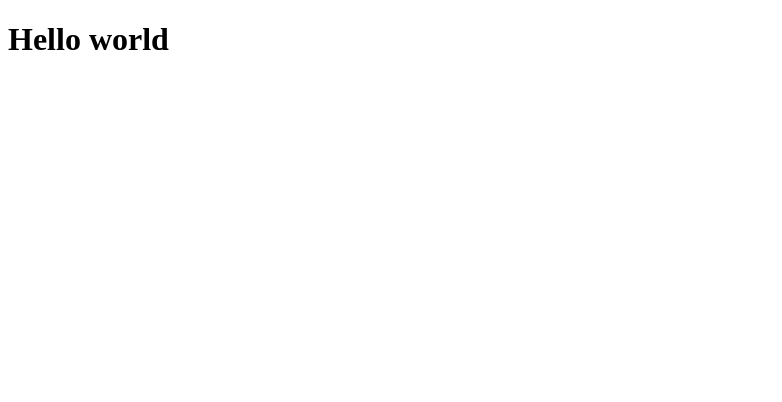
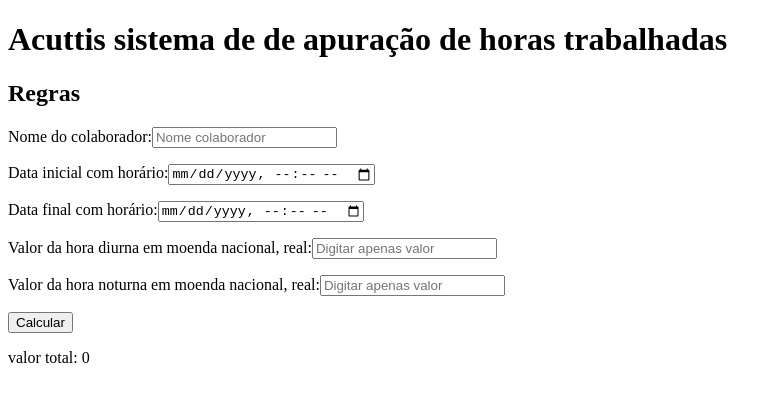
Before and after one commit to Hoffmann-Ferreira/Acuttis-calculator-client, a React (Create React App) app: page /calculadora in a window 1280 px wide. Shown: the top 402 px of the page, without its empty margins (0-782 px from the left). Built offline with nearby package versions, Linux system fonts and the light colour scheme; sample sign-in values are in the browser's storage.

Commit message:
feat: page and calculator component created and implemented

```diff
--- a/src/components/AccessForm/index.jsx
+++ b/src/components/AccessForm/index.jsx
@@ -21,6 +21,7 @@
         console.log('data', res.data);
         console.log('token', res.data.token);
         localStorage.setItem('token', res.data.token);
+        localStorage.setItem('userId', res.data.userId);
         if (props.registering) {
           navigate('/');
         } else {
@@ -35,7 +36,7 @@
   return (
     <>
       <form onSubmit={handleSubmit(handleAcess)}>
-        <fieldset>
+
           {props.registering && (
             <>
               <label>Nome:</label>
@@ -84,7 +85,7 @@
               </>
             )}
           </div>
-        </fieldset>
+
       </form>
     </>
   );
--- a/src/pages/Calculator/index.jsx
+++ b/src/pages/Calculator/index.jsx
@@ -1,18 +1,127 @@
-import React, { useEffect } from 'react';
+import React, { useEffect, useState } from 'react';
 import { useNavigate } from 'react-router-dom';
+import * as yup from 'yup';
+import { yupResolver } from '@hookform/resolvers/yup';
+import { useForm } from 'react-hook-form';
+import api from '../../services/api';
 
 const Calculator = () => {
   const navigate = useNavigate();
   const token = localStorage.getItem('token');
+  const [value, setValue] = useState(0);
+//   let amout = 0;
 
   useEffect(() => {
     if (!token) {
       navigate('/');
     }
   }, []);
+  const CalculaSchema = yup.object({
+    collaborator: yup.string().required('Preenchimento de nome obrigatório'),
+    initialDate: yup
+      .string()
+      .required('Preenchimento de data e horário inicial obrigatório'),
+    finalDate: yup
+      .string()
+      .required('Preenchimento de data e horário final obrigatório'),
+    daytimePrice: yup
+      .string()
+      .matches(
+        /^\d+(?:,\d+)?$/,
+        'Formato de valor errado, deve conter N,N ex 22,90'
+      )
+      .required('Preenchimento do valor da hora diurna obrigatório'),
+    nightPrice: yup
+      .string()
+      .matches(
+        /^\d+(?:,\d+)?$/,
+        'Formato de valor errado, deve conter N,N ex 22,90'
+      )
+      .required('Preenchimento do valor da hora noturna obrigatório'),
+  });
+
+  const resolver = yupResolver(CalculaSchema);
+
+  const {
+    register,
+    handleSubmit,
+    formState: { errors },
+  } = useForm({ resolver });
+
+  const headers = {
+    headers: {
+        authorization: `Bearer ${token}`,
+    },
+};
+
+  const handleCaculation = (data) => {
+    data.daytimePrice = data.daytimePrice.replace(',', '.');
+    data.nightPrice = data.nightPrice.replace(',', '.');
+    api
+      .post('/calculate-hours', data, headers)
+      .then((res) => {
+        setValue(res.data.createdServiceHours.amount);
+        console.log('valor total', res.data.createdServiceHours.amount)
+      })
+      .catch((err) => {
+        console.log(err);
+        console.log('Não deu');
+      });
+  };
+
+  // valor = valor.replace(",", ".")
+
   return (
     <>
-      <h1>Hello world</h1>
+      <header>
+        <h1>Acuttis sistema de de apuração de horas trabalhadas </h1>
+      </header>
+      <main>
+        <h2>Regras</h2>
+        <form onSubmit={handleSubmit(handleCaculation)}>
+          <labe>Nome do colaborador:</labe>
+          <input
+            type='text'
+            placeholder='Nome colaborador'
+            {...register('collaborator', { required: true })}
+          />
+          <p>{errors?.collaborator?.message}</p>
+
+          <label>Data inicial com horário:</label>
+          <input
+            type='datetime-local'
+            {...register('initialDate', { required: true })}
+          />
+          <p>{errors?.initialDate?.message}</p>
+
+          <label>Data final com horário:</label>
+          <input
+            type='datetime-local'
+            {...register('finalDate', { required: true })}
+          />
+          <p>{errors?.finalDate?.message}</p>
+
+          <label>Valor da hora diurna em moenda nacional, real:</label>
+          <input
+            type='text'
+            placeholder='Digitar apenas valor'
+            {...register('daytimePrice', { required: true })}
+          />
+          <p>{errors?.daytimePrice?.message}</p>
+
+          <label>Valor da hora noturna em moenda nacional, real:</label>
+          <input
+            type='text'
+            placeholder='Digitar apenas valor'
+            {...register('nightPrice', { required: true })}
+          />
+          <p>{errors?.nightPrice?.message}</p>
+          <div>
+            <button type='submit'>Calcular</button>
+          </div>
+        </form>
+      </main>
+      <p> valor total: {value}</p>
     </>
   );
 };
```
